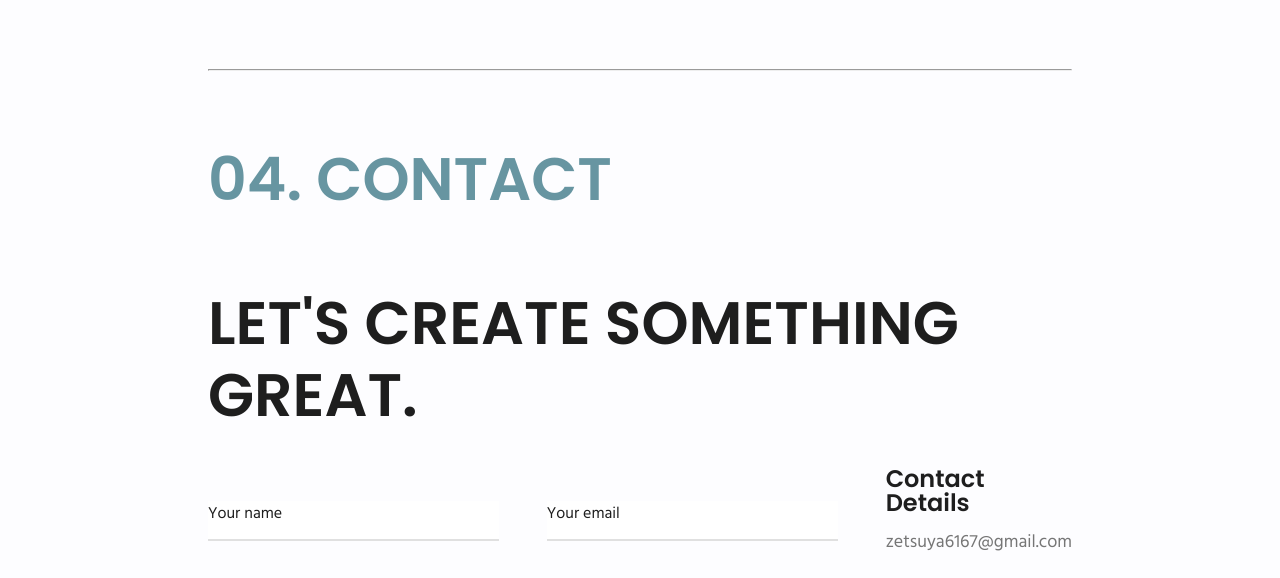
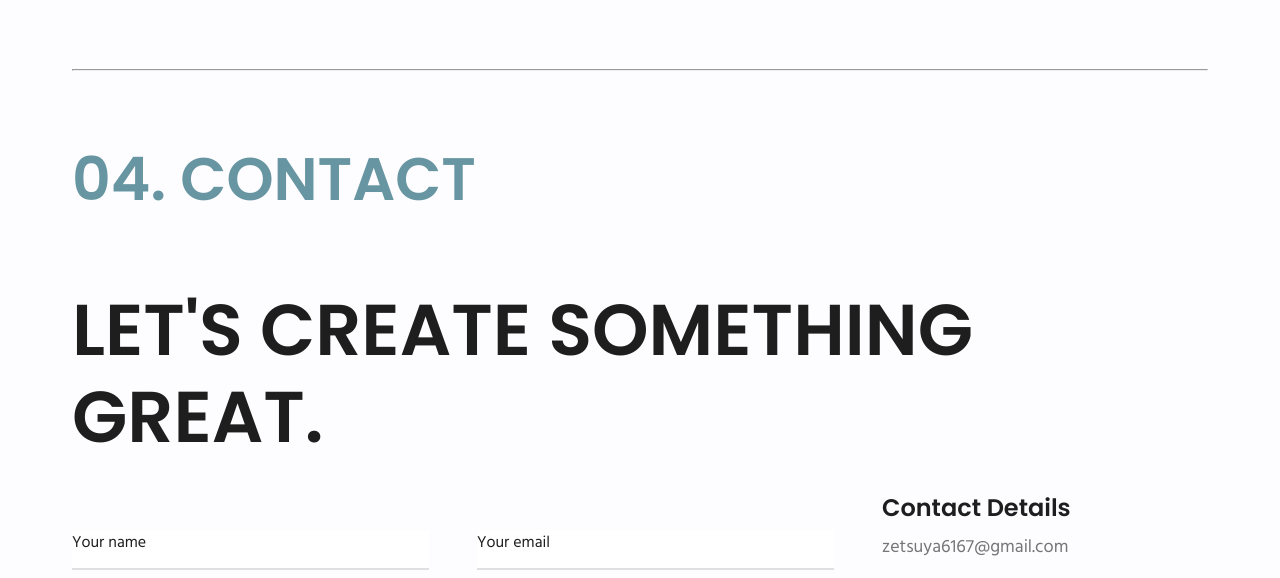
Before and after one commit to gjyannDev/meself-portfolio, a website built with Vite: page index.html in a window 1280 px wide. Shown: the part 4688-5266 px from the top of the page. Built offline with nearby package versions, Linux system fonts and the light colour scheme.

Commit message:
Changes the container of contact section

```diff
--- a/index.html
+++ b/index.html
@@ -135,7 +135,7 @@
           </div>
         </div>
       </section>
-      <section class="contact__section contact__wrapper">
+      <section class="contact__section container">
         <hr>
         <h1 class="projects__header heading__text">04. CONTACT</h1>
         <h2 class="contact__header">LET'S CREATE SOMETHING GREAT.</h2>
--- a/styles/components/contact.css
+++ b/styles/components/contact.css
@@ -206,6 +206,10 @@ button[type=submit]  {
 
 /* xl */
 @media (min-width: 1280px) {
+  .contact__header {
+    font-size: var(--size-7xl);
+  }
+
   .links__text {
     font-size: var(--size-lg);
   }
```
